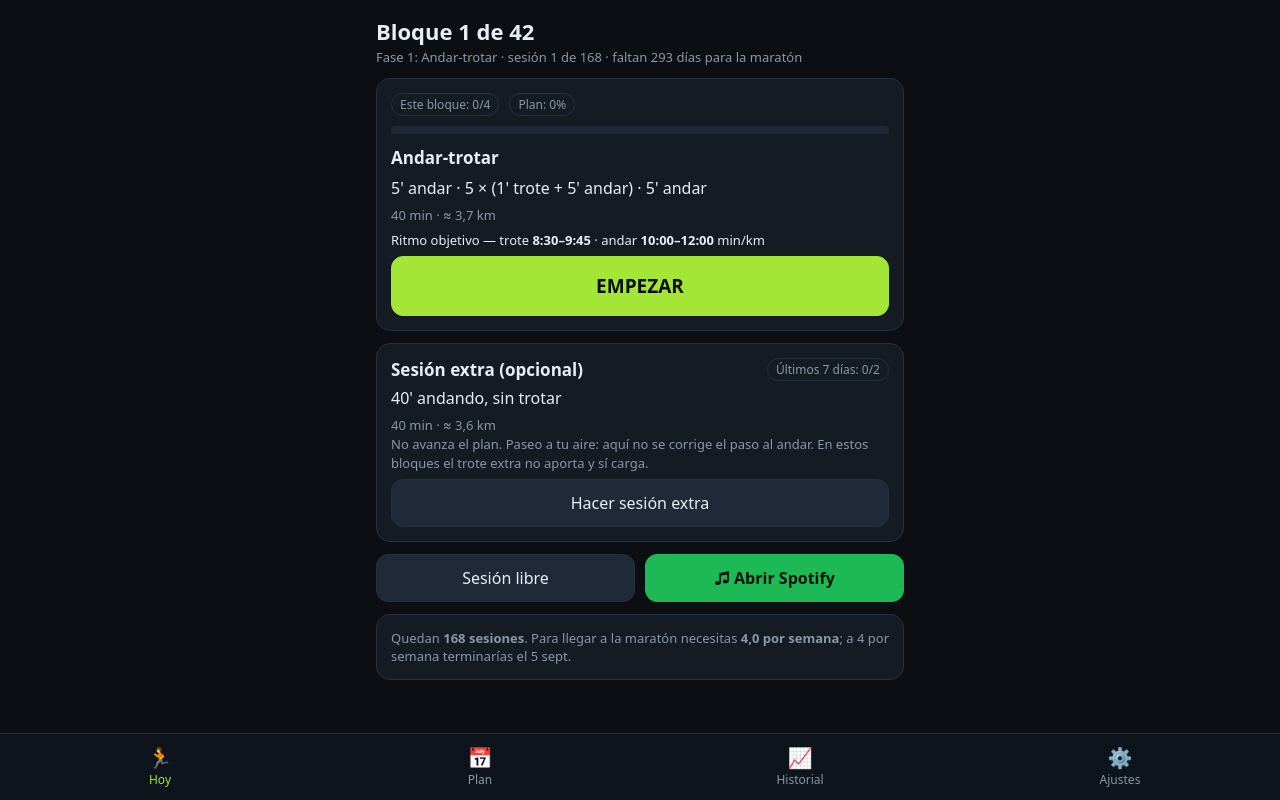
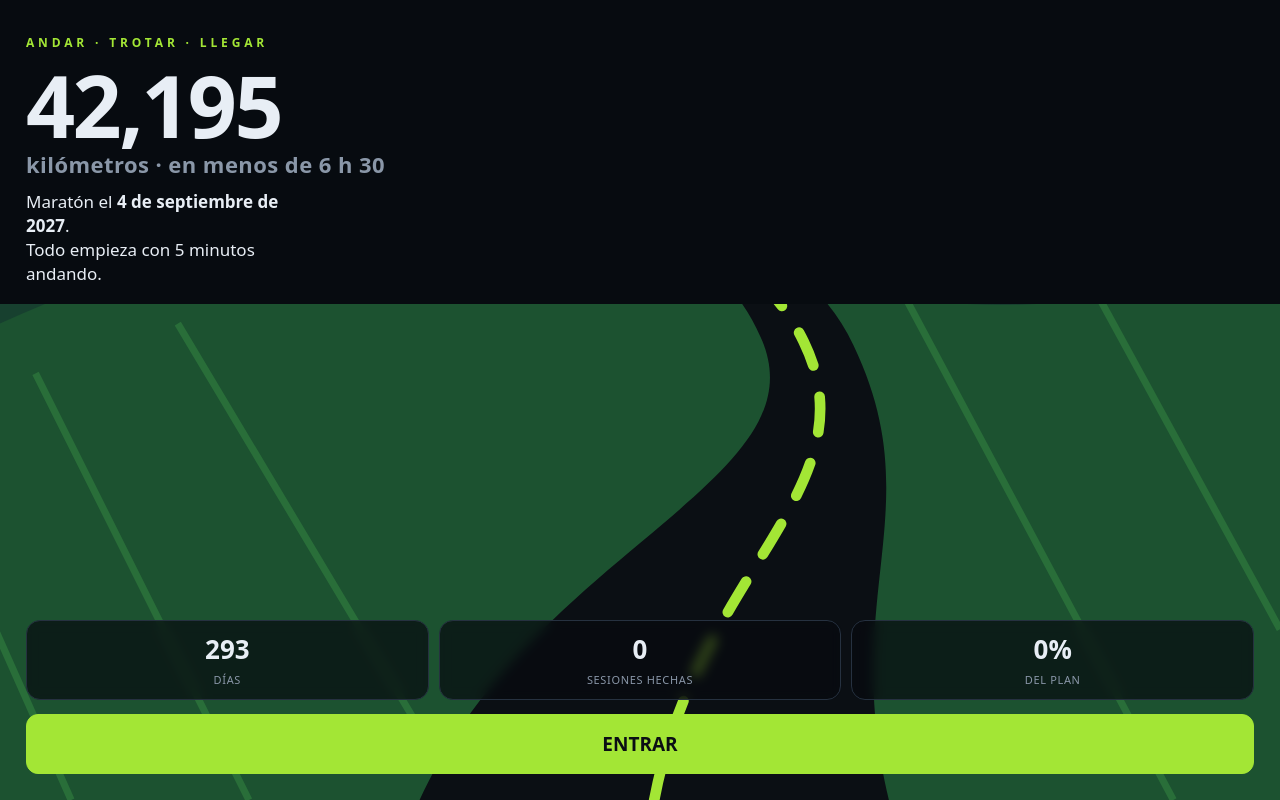
Before and after one commit to chiado96-ux/MARATHON-6H, a plain HTML site: page index.html in a window 1280 px wide. Drawn offline with Linux system fonts and the light colour scheme.

Commit message:
v1.5: portada de inicio
Co-Authored-By: Claude Fable 5.2 <noreply@anthropic.com>
Claude-Session: https://claude.ai/code/session_013yGmrxsNRZRcVav4ZyUhGG

```diff
--- a/index.html
+++ b/index.html
@@ -59,6 +59,18 @@ input[type=checkbox]{width:22px;height:22px}
 svg.rt{width:100%;height:170px;background:#0e141b;border-radius:12px}
 #map{height:260px;border-radius:12px;overflow:hidden;background:#0e141b}
 .feel button{flex:1;padding:12px 4px;font-size:14px}
+#cover{position:fixed;inset:0;z-index:50;background:#070b10;display:flex;flex-direction:column;overflow:hidden;transition:opacity .35s}
+#cover svg{position:absolute;left:0;bottom:0;width:100%;height:62%}
+#cover .in{position:relative;display:flex;flex-direction:column;height:100%;padding:calc(34px + env(safe-area-inset-top)) 26px calc(26px + env(safe-area-inset-bottom))}
+#cover .k{font-size:12px;letter-spacing:.32em;color:var(--ac);font-weight:700}
+#cover .big{font-size:86px;font-weight:900;line-height:.92;letter-spacing:-.03em;margin:14px 0 0}
+#cover .big small{display:block;font-size:22px;letter-spacing:.02em;font-weight:600;color:var(--mu);margin-top:10px}
+#cover .goal{margin-top:16px;font-size:17px;line-height:1.4;max-width:300px}
+#cover .st3{display:flex;gap:10px;margin-top:auto}
+#cover .st3 div{flex:1;background:rgba(7,11,16,.72);border:1px solid var(--line);border-radius:14px;padding:10px 6px;text-align:center;backdrop-filter:blur(6px);-webkit-backdrop-filter:blur(6px)}
+#cover .st3 b{display:block;font-size:26px;font-variant-numeric:tabular-nums}
+#cover .st3 span{font-size:11px;color:var(--mu);text-transform:uppercase;letter-spacing:.06em}
+#cover button{margin-top:14px}
 ul{padding-left:20px;margin:6px 0}li{margin:5px 0;line-height:1.4}
 </style>
 </head>
@@ -95,6 +107,23 @@ ul{padding-left:20px;margin:6px 0}li{margin:5px 0;line-height:1.4}
   </div>
 </section>
 <div id="lock"><div><b>Pantalla bloqueada</b><br><span class="sm mu">Mantén pulsado 2 segundos para desbloquear</span></div></div>
+<div id="cover"><svg viewBox="0 0 360 420" preserveAspectRatio="xMidYMax slice" aria-hidden="true">
+<defs><linearGradient id="cg" x1="0" y1="0" x2="0" y2="1"><stop offset="0" stop-color="#070b10" stop-opacity="0"/><stop offset=".45" stop-color="#0e1820"/><stop offset="1" stop-color="#1a2a1c"/></linearGradient>
+<radialGradient id="cs" cx=".5" cy=".5" r=".5"><stop offset="0" stop-color="#fb923c"/><stop offset=".55" stop-color="#fb923c" stop-opacity=".25"/><stop offset="1" stop-color="#fb923c" stop-opacity="0"/></radialGradient></defs>
+<rect width="360" height="420" fill="url(#cg)"/>
+<circle cx="248" cy="150" r="92" fill="url(#cs)"/><circle cx="248" cy="150" r="30" fill="#fdba74"/>
+<path d="M0 190 Q60 150 130 176 T260 160 T360 178 V420 H0Z" fill="#16303a"/>
+<path d="M0 232 Q90 188 180 220 T360 206 V420 H0Z" fill="#17402f"/>
+<path d="M0 286 Q110 236 210 268 T360 252 V420 H0Z" fill="#1c5230"/>
+<g stroke="#2f7a3d" stroke-width="2" opacity=".7"><path d="M10 300 L70 420M50 286 L130 420M250 270 L330 420M300 262 L360 372M-20 330 L20 420"/></g>
+<path d="M118 420 C150 350 232 330 214 290 C202 262 172 258 186 236 C194 224 204 220 208 214 L212 214 C210 222 202 228 198 238 C190 258 226 262 240 292 C262 338 236 362 250 420Z" fill="#0b0f14"/>
+<path d="M184 420 C196 356 246 332 226 291 C212 262 180 258 197 236 C202 228 207 222 210 215" fill="none" stroke="#a3e635" stroke-width="3" stroke-dasharray="10 9" stroke-linecap="round"/>
+<circle cx="210" cy="214" r="5" fill="#a3e635"/></svg>
+<div class="in"><div class="k">ANDAR · TROTAR · LLEGAR</div>
+<div class="big">42,195<small>kilómetros · en menos de 6 h 30</small></div>
+<div class="goal" id="cvGoal"></div>
+<div class="st3"><div><b id="cvD">–</b><span>días</span></div><div><b id="cvS">–</b><span>sesiones hechas</span></div><div><b id="cvP">–</b><span>del plan</span></div></div>
+<button class="pri" id="cvGo">ENTRAR</button></div></div>
 <div id="modal"><div id="modalIn"></div></div>
 
 <script>
@@ -362,7 +391,7 @@ function vCfg(){
   '<div class="card"><h2>Ritmo y avisos</h2><label>Ajuste de ritmo objetivo (segundos por km; positivo = más lento)</label><input type="number" step="5" id="cOff" value="'+cfg.off+'"><div class="row" style="margin-top:12px"><input type="checkbox" id="cVoice"'+(cfg.voice?' checked':'')+'><span class="grow">Avisos de voz</span><button id="bTest">Probar voz</button></div><div class="row" style="margin-top:12px"><input type="checkbox" id="cVib"'+(cfg.vib?' checked':'')+'><span class="grow">Vibración en cada cambio</span></div></div>'+
   '<div class="card"><h2>Spotify</h2><label>Enlace de tu playlist (Spotify → Compartir → Copiar enlace)</label><input type="url" id="cSpo" placeholder="https://open.spotify.com/playlist/…" value="'+esc(cfg.spotify)+'"><p class="sm mu">La música suena en la app de Spotify; los avisos de voz suenan por encima.</p></div>'+
   '<div class="card"><h2>Copia de seguridad</h2><p class="sm mu">Los datos solo están en este móvil. Exporta de vez en cuando.</p><div class="row"><button class="grow" id="bExp">Exportar</button><button class="grow" id="bImp">Importar</button></div><input type="file" id="fImp" accept="application/json" style="display:none"></div>'+
-  '<p class="sm mu" style="text-align:center">v1.4 · Mantén la pantalla encendida durante la sesión: con la pantalla apagada el navegador corta el GPS.</p>';
+  '<p class="sm mu" style="text-align:center">v1.5 · Mantén la pantalla encendida durante la sesión: con la pantalla apagada el navegador corta el GPS.</p>';
   const sv=()=>{LS.set('run_cfg',cfg)};
   $('#cRace').onchange=e=>{if(e.target.value){cfg.race=e.target.value;sv();render()}};
   $('#cOff').onchange=e=>{cfg.off=Math.max(-120,Math.min(240,+e.target.value||0));sv()};
@@ -379,6 +408,10 @@ document.querySelectorAll('nav button').forEach(b=>b.onclick=()=>{tab=b.dataset.
 
 /* ---------- arranque ---------- */
 (function(){const a=LS.get('run_active',null);if(a&&a.startTs&&Date.now()-a.startTs<8*3600e3)A=a;else localStorage.removeItem('run_active')})();
+(function(){const dc=Object.keys(done).length,tot=PLAN_WEEKS*4,r=pd(cfg.race),dr=Math.max(0,days(today(),r));
+  $('#cvD').textContent=dr;$('#cvS').textContent=dc;$('#cvP').textContent=Math.round(dc/tot*100)+'%';
+  $('#cvGoal').innerHTML='Maratón el <b>'+r.toLocaleDateString('es-ES',{day:'numeric',month:'long',year:'numeric'})+'</b>.<br>'+(dc?'Bloque '+curWeek()+' de '+PLAN_WEEKS+'. Hoy toca la siguiente.':'Todo empieza con 5 minutos andando.');
+  $('#cvGo').onclick=()=>{const c=$('#cover');c.style.opacity=0;setTimeout(()=>{c.style.display='none'},350)}})();
 render();
 if('serviceWorker' in navigator)navigator.serviceWorker.register('sw.js').catch(()=>{});
 </script>
--- a/sw.js
+++ b/sw.js
@@ -1,4 +1,4 @@
-const C='maraton-v1.4';
+const C='maraton-v1.5';
 const FILES=['./','./index.html','./manifest.webmanifest','./icon-192.png','./icon-512.png'];
 self.addEventListener('install',e=>{e.waitUntil(caches.open(C).then(c=>c.addAll(FILES)));self.skipWaiting()});
 self.addEventListener('activate',e=>{e.waitUntil(caches.keys().then(k=>Promise.all(k.filter(x=>x!==C).map(x=>caches.delete(x)))).then(()=>self.clients.claim()))});
```
